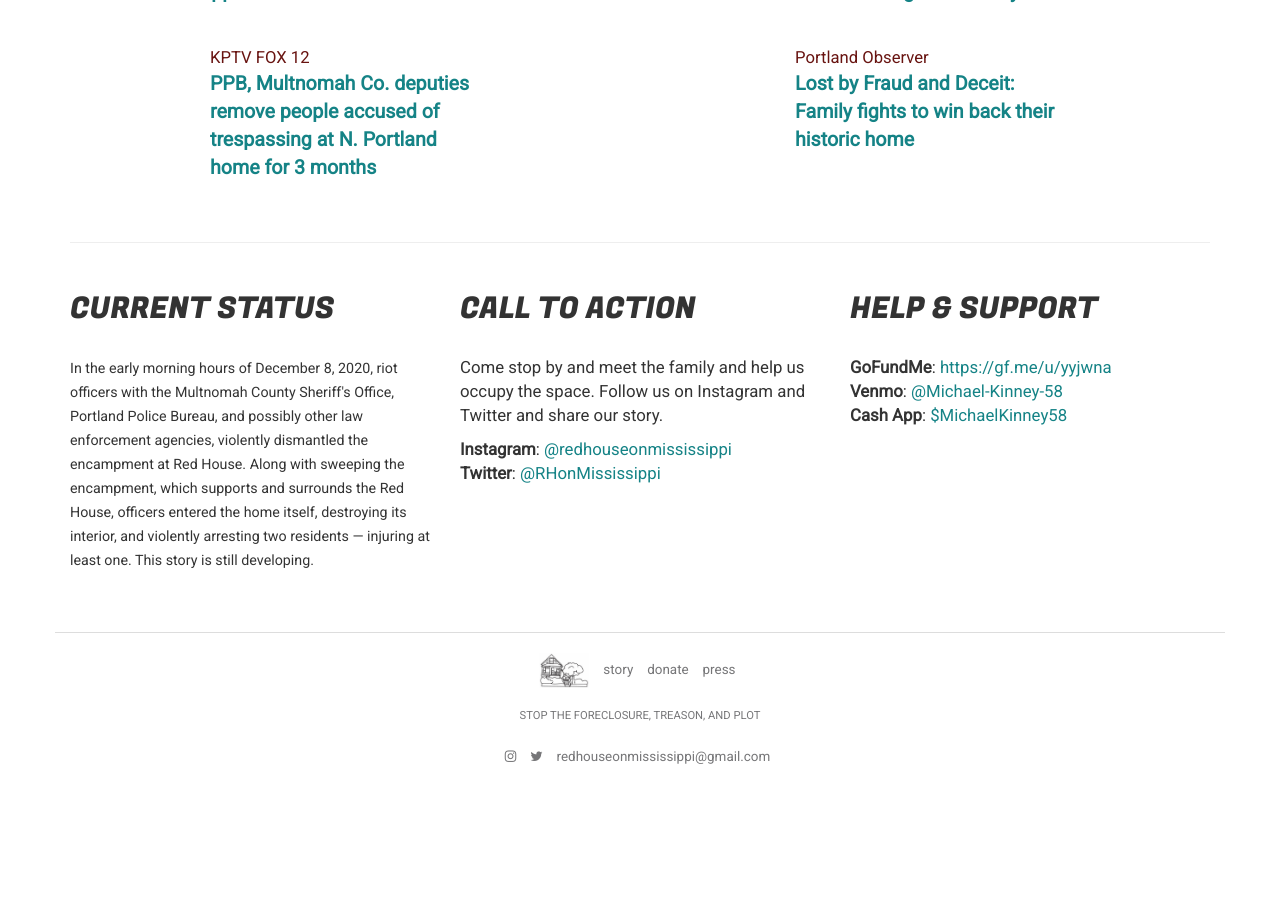
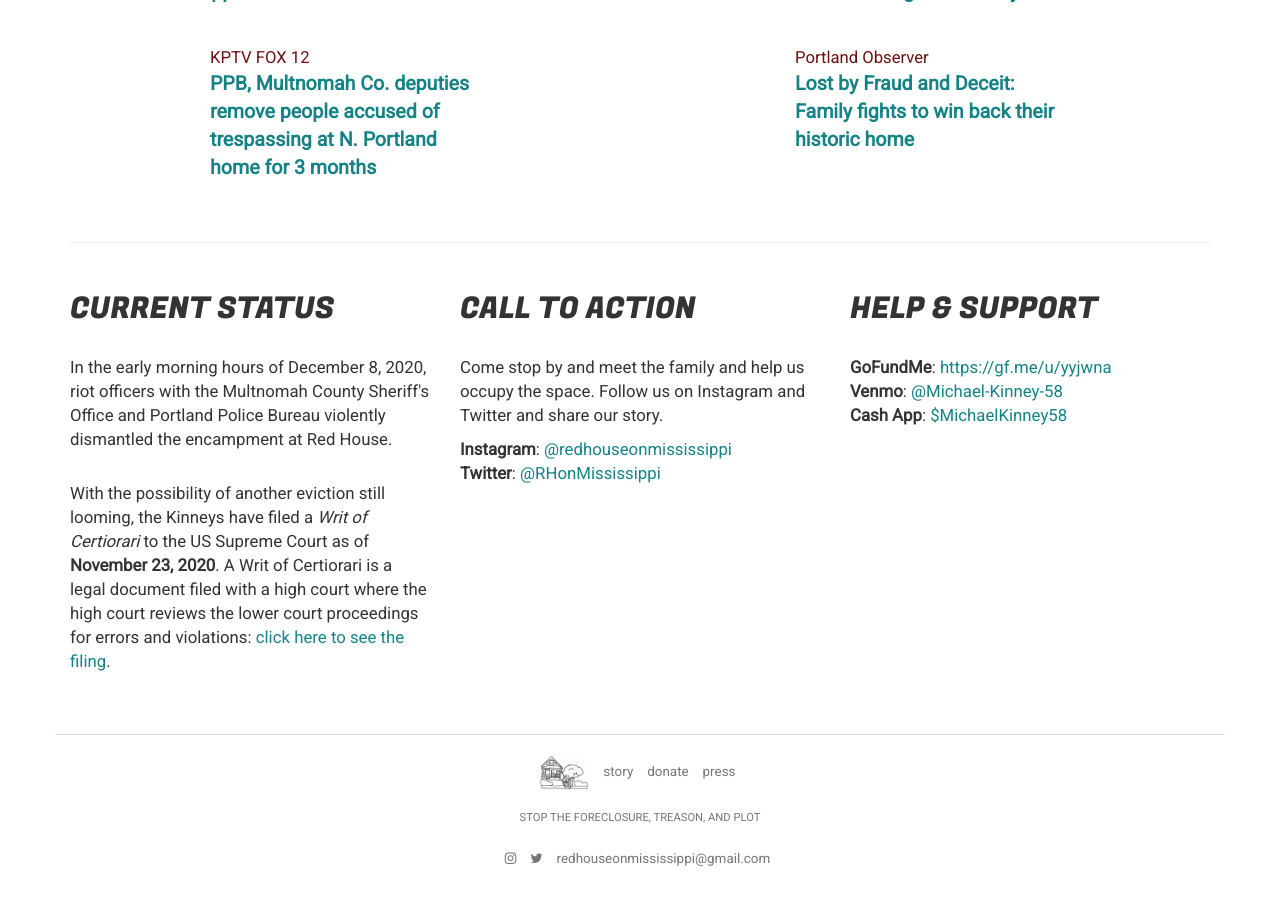
Before and after one commit to redhouseonmississippi/redhouseonmississippi.github.io, a Jekyll site: the page built from index.html, in a window 1280 px wide and 900 px high, scrolled down 1750 px. Built offline with Jekyll 4.4.1, drawn with Linux system fonts in a browser that asks for light colours; before the commit the page ends 2548 px from its top, so only the background shows below that.

Commit message:
adds writ back to current status

```diff
--- a/index.html
+++ b/index.html
@@ -128,7 +128,8 @@
   <div class="row">
     <div class="col-sm-4">
       <h2>CURRENT STATUS</h2>
-      <p><small>In the early morning hours of December 8, 2020, riot officers with the Multnomah County Sheriff's Office, Portland Police Bureau, and possibly other law enforcement agencies, violently dismantled the encampment at Red House. Along with sweeping the encampment, which supports and surrounds the Red House, officers entered the home itself, destroying its interior, and violently arresting two residents — injuring at least one. This story is still developing.</small></p>
+      <p>In the early morning hours of December 8, 2020, riot officers with the Multnomah County Sheriff's Office and Portland Police Bureau violently dismantled the encampment at Red House.</p>
+      <p>With the possibility of another eviction still looming, the Kinneys have filed a <em>Writ of Certiorari</em> to the US Supreme Court as of <b>November 23, 2020</b>. A Writ of Certiorari is a legal document filed with a high court where the high court reviews the lower court proceedings for errors and violations: <a href="/docs/writ-of-certiorari.pdf" target="_blank">click here to see the filing</a>.</p>
     </div>
     <div class="col-sm-4">
       <h2>CALL TO ACTION</h2>
```
